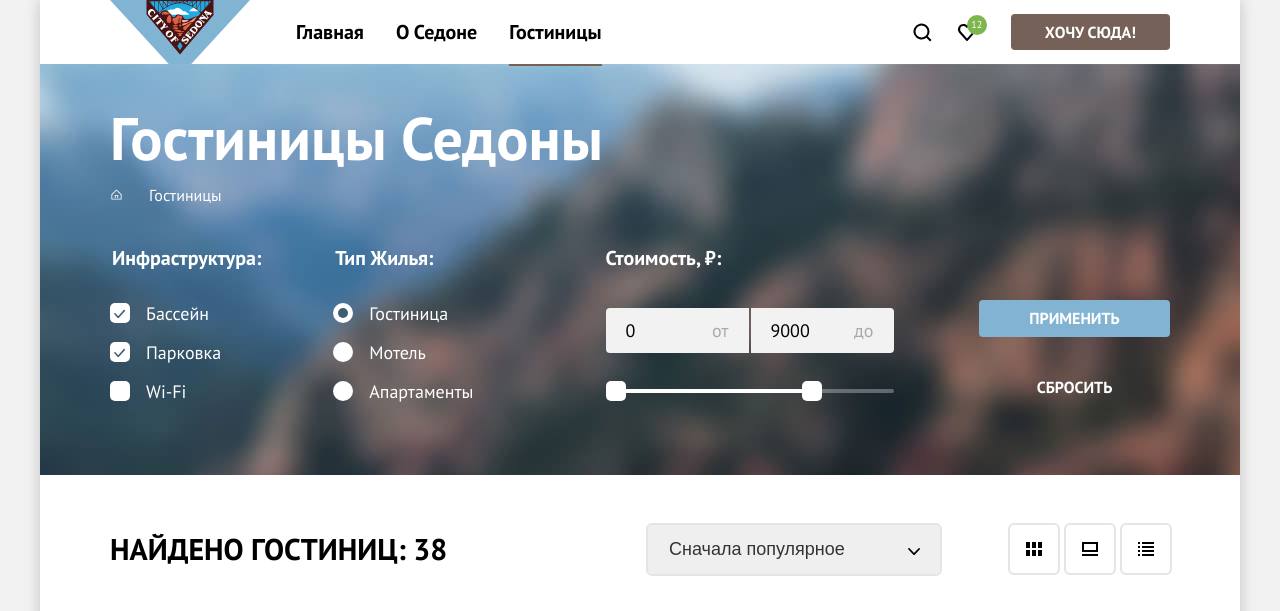
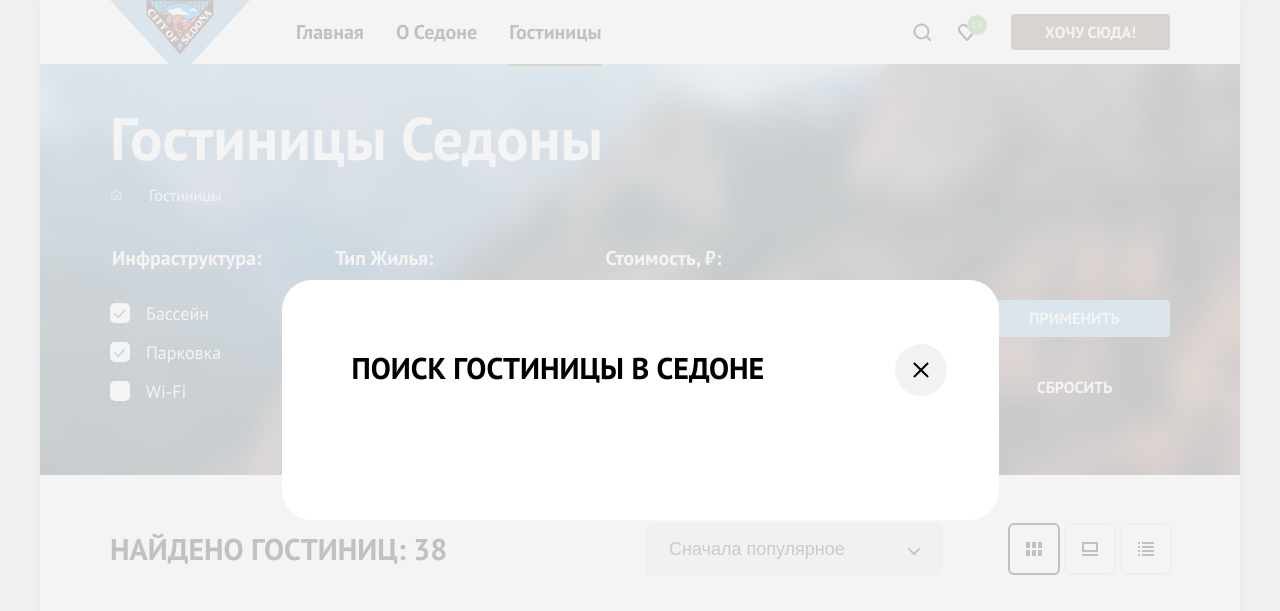
Before and after one commit to htmlacademy-htmlcss/2485227-sedona-39, a plain HTML site: page catalog.html in a window 1280 px wide. Shown: the top 611 px of the page. Drawn offline with Linux system fonts and the light colour scheme.

Commit message:
Добавляет модальное окно

```diff
--- a/catalog.html
+++ b/catalog.html
@@ -172,7 +172,7 @@
       </div>
       <ul class="catalog-view-list list-reset">
         <li class="catalog-view-item">
-          <a href="#" class="catalog-view-button link-reset">
+          <a href="#" class="catalog-view-button catalog-view-button-current link-reset">
             <svg class="grid-layout-icon svg" aria-hidden="true" focusable="false" xmlns="http://www.w3.org/2000/svg" width="16" height="14"  viewBox="0 0 16 14"><path d="M4 0H0v6h4V0ZM16 0h-4v6h4V0ZM10 0H6v6h4V0ZM4 8H0v6h4V8ZM16 8h-4v6h4V8ZM10 8H6v6h4V8Z"/></svg>
             <span class="visually-hidden">Показать плитками</span>
           </a>
@@ -330,5 +330,26 @@
   </a>
   </div>
 </footer>
+
+<div class="modal-container">
+  <div class="modal modal-booking">
+    <button class="modal-close-button">
+      <span class="visually-hidden">Закрыть</span>
+    </button>
+    <section class="modal-content">
+      <h2 class="modal-title">Поиск гостиницы в седоне</h2>
+      <form class="booking-form" method="post" action="https://echo.htmlacademy.ru/">
+
+
+      </form>
+
+
+
+
+    </section>
+
+  </div>
+</div>
+
 </div>
 </body>
--- a/styles/style.css
+++ b/styles/style.css
@@ -1056,8 +1056,6 @@ transform: translate(50%, -50%);
 }
 
 
-/* Вторая форма */
-
 .radio {
   position: relative;
   display: block;
@@ -1152,6 +1150,10 @@ transform: translate(50%, -50%);
   display: flex;
   width: 48px;
   height: 48px;
+}
+
+.catalog-view-button-current {
+  outline: 2px solid #000000;
 }
 
 .grid-layout-icon {
@@ -1465,3 +1467,67 @@ transform: translate(50%, -50%);
   text-align: center;
   padding: 96px 258px 104px;
 }
+
+.modal-container {
+  position: fixed;
+  top: 0;
+  left: 0;
+  display: flex;
+  width: 100%;
+  height: 100%;
+  background: rgba(242, 242, 242, 0.8);
+}
+
+.modal {
+  position: relative;
+  margin: auto;
+  padding: 70px;
+  background-color: #ffffff;
+  width: 717px;
+  border-radius: 30px;
+}
+
+.modal-close-button {
+  position: absolute;
+  width: 52px;
+  height: 52px;
+  background-color: #f2f2f2;
+  top: 64px;
+  right: 52px;
+  border: none;
+  border-radius: 50%;
+  cursor: pointer;
+}
+
+.modal-close-button::after {
+  position: absolute;
+  content: "";
+  width: 20px;
+  height: 2px;
+  background-color: #000000;
+  top: 25px;
+  left: 16px;
+  transform: rotate(45deg);
+}
+
+
+.modal-close-button::before {
+  position: absolute;
+  content: "";
+  width: 20px;
+  height: 2px;
+  background-color: #000000;
+  top: 25px;
+  left: 16px;
+  transform: rotate(135deg);
+}
+
+.modal-title {
+  font-size: 30px;
+  line-height: 36px;
+  margin: 0;
+  margin-bottom: 64px;
+  font-family: inherit;
+  font-weight: 700;
+  text-transform: uppercase;
+}
```
